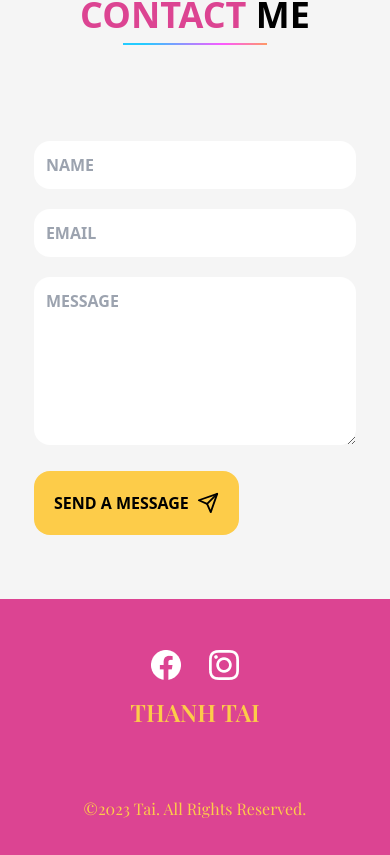
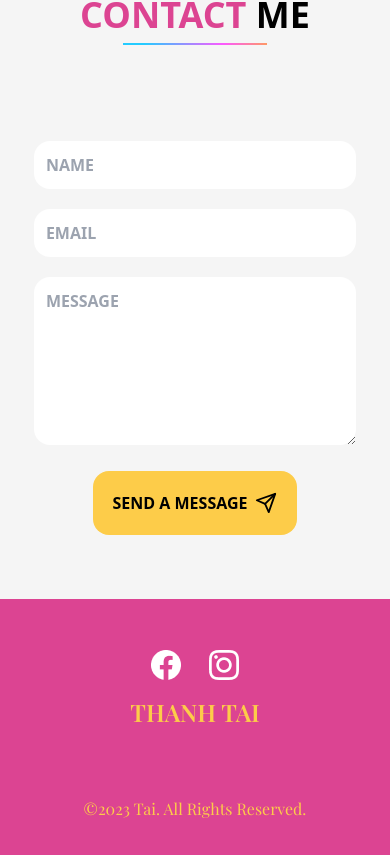
Before and after one commit to taiphan2288/thanhtai-portfolio, a React (Create React App) app: page / in a window 390 px wide. Shown: the part 4063-4918 px from the top of the page. Built offline with nearby package versions, Linux system fonts and the light colour scheme; no server answers.

Commit message:
fix button-contact

```diff
--- a/public/output.css
+++ b/public/output.css
@@ -2022,6 +2022,11 @@ body {
     left: 20px;
   }
 
+  .xs\:mx-auto{
+    margin-left: auto;
+    margin-right: auto;
+  }
+
   .xs\:mt-24{
     margin-top: 6rem;
   }
@@ -2040,6 +2045,10 @@ body {
 
   .xs\:w-\[40px\]{
     width: 40px;
+  }
+
+  .xs\:justify-center{
+    justify-content: center;
   }
 
   .xs\:border-none{
--- a/src/pages/Contact.js
+++ b/src/pages/Contact.js
@@ -129,7 +129,7 @@ const Contact = () => {
             )}
 
             <button
-              className="flex items-center p-5 bg-yellow font-semibold text-deep-blue mt-5 hover:bg-red hover:text-white transition duration-500 rounded-2xl"
+              className="flex items-center p-5 bg-yellow font-semibold text-deep-blue mt-5 hover:bg-red hover:text-white transition duration-500 rounded-2xl xs:mx-auto"
               type="submit"
             >
               SEND A MESSAGE <FiSend className="ml-2" size={22} />
```
